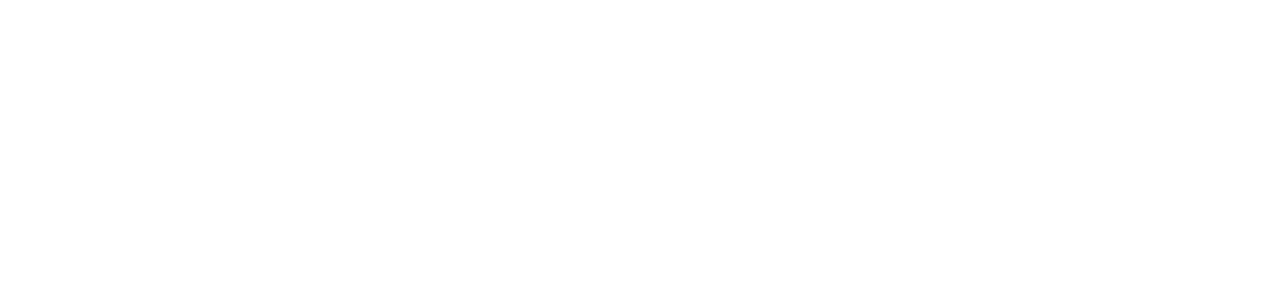
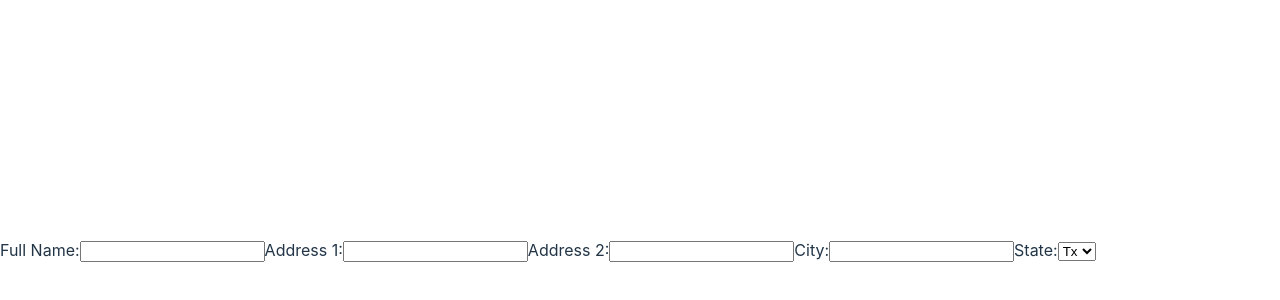
Before and after one commit to tdtrevathan/group12, a React (Vite) app in the folder front-end/: page /profile in a window 1280 px wide. Before the commit this address had no page. Shown: the part 150-450 px from the top of the page. Built offline with nearby package versions, Linux system fonts and the light colour scheme.

Commit message:
Added select to form field, added fields to profile page, added import to App.jsx

```diff
--- a/front-end/src/App.jsx
+++ b/front-end/src/App.jsx
@@ -3,6 +3,7 @@
 import Login from "./components/Login";
 import Registration from './components/Registration'
 import FuelQuote from "./components/FuelQuote";
+import Profile from './components/Profile';
 
 export default function App() {
 
@@ -12,6 +13,7 @@
         <Route index path="/" element={<Login />} />
         <Route path="/register" element={<Registration />} />
         <Route path="/fuelqoute" element={<FuelQuote />} />
+        <Route path="/profile" element={<Profile />} />
       </Routes>
     </BrowserRouter>
   )
--- a/front-end/src/components/FormFields.jsx
+++ b/front-end/src/components/FormFields.jsx
@@ -9,21 +9,31 @@
 export function Button ( { buttonText } ) {
     return (
         <>
-        {/* TODO */}
+        <button>{buttonText}</button> {/* TODO  Is this the button we want? or input*/}
         </>
     )
 }
 
 export function Input ( { name, label, type } ) {
 
-    function testFunction() {
-        return {name}
+    return (
+        <>
+        <Label name={name} label={label} />
+        <input id={name} name={name} type={type} />
+        </>
+    )
+}
+
+export function Select ( {label, name, codes} ){
+
+    var MakeItem = function(param) {
+        return <option>{param}</option>;
     }
 
     return (
         <>
-        <Label name={testFunction()} label={label} />
-        <input id={name} name={name} type={type} />
+            <Label name={name} label={label} />
+            <select>{codes.map(MakeItem)}</select>
         </>
     )
 }
--- a/front-end/src/components/Profile.jsx
+++ b/front-end/src/components/Profile.jsx
@@ -1,6 +1,15 @@
+import {Button, Input, Radio, Select} from './FormFields';
+
 export default function Profile () {
+
+    const states = ['Tx','Al','Ak'];
     return (
         <>
+        <Input name='fullName' label='Full Name:' type='text'></Input>
+        <Input name='address' label='Address 1:' type='text'></Input>
+        <Input name='address' label='Address 2:' type='text'></Input>
+        <Input name='city' label='City:' type='text'></Input>
+        <Select name='state' label='State:' codes={states}></Select>
         {/* TODO */}
         </>
     )
```
